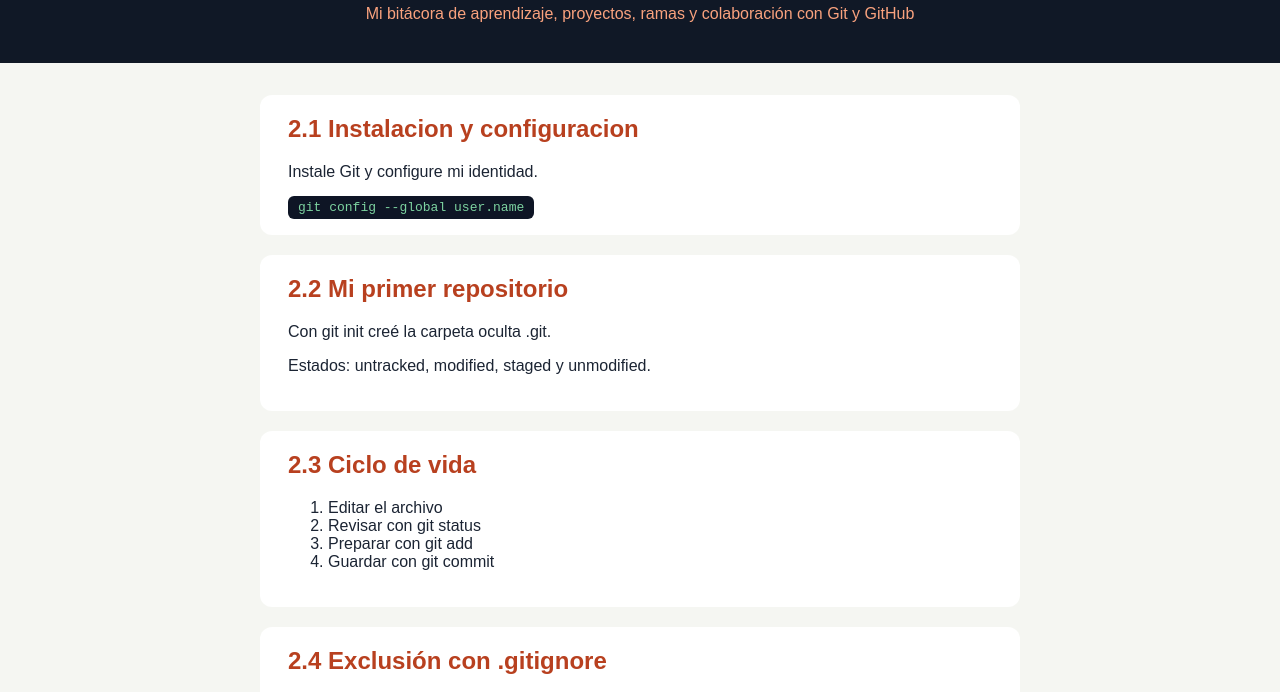
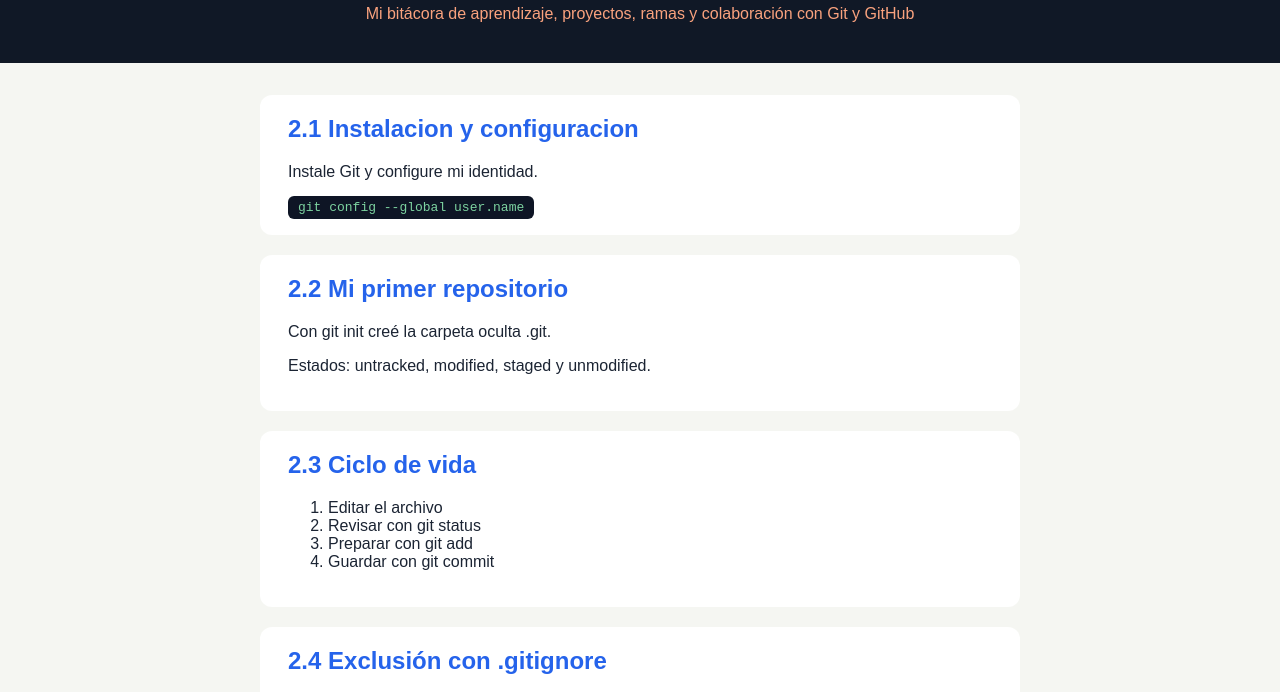
Before and after one commit to Buginette/aprendiendo-git, a plain HTML site: page index.html in a window 1280 px wide. Shown: the part 88-780 px from the top of the page. Drawn offline with Linux system fonts and the light colour scheme.

Commit message:
Cambia color de h2 desde rama principal

```diff
--- a/css/main.css
+++ b/css/main.css
@@ -36,7 +36,7 @@ section {
 }
 
 h2 {
-    color: #b8401f;
+    color: #2563eb;
     margin-top: 0;
 }
 
```
